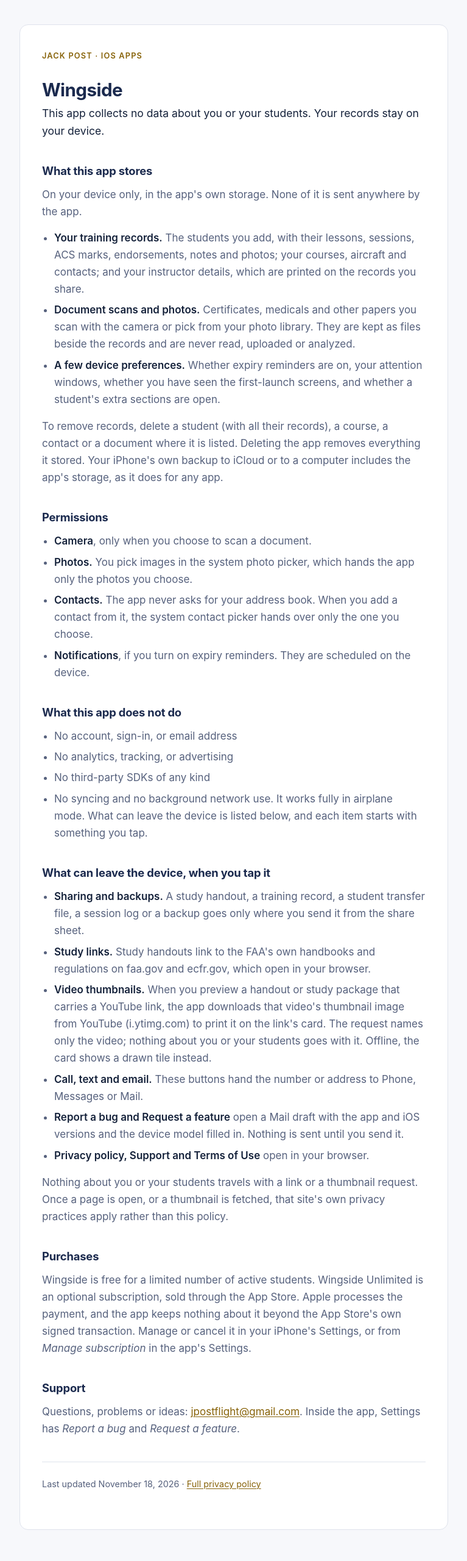
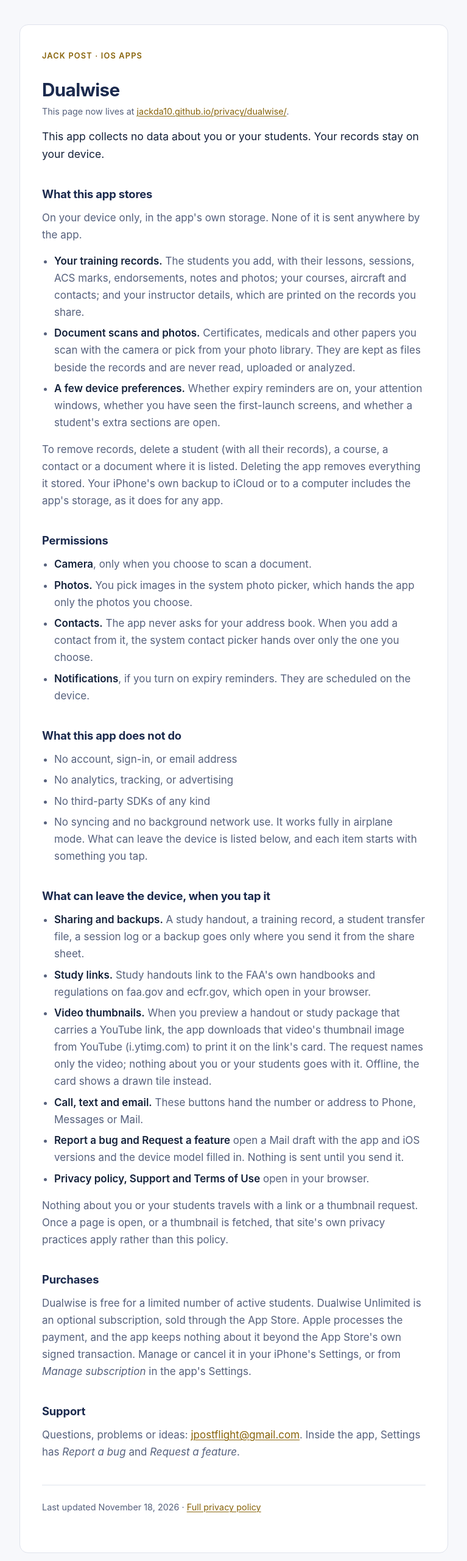
Before and after one commit to JackDA10/privacy, a plain HTML site: page wingside/index.html in a window 1280 px wide. Shown: the whole page at 61% size, without its empty margins (256-1023 px from the left). Drawn offline with Linux system fonts and the light colour scheme.

Commit message:
Add Dualwise privacy page; point old app pages at it
Co-Authored-By: Claude Sonnet 5.5 <noreply@anthropic.com>

```diff
--- a/wingside/index.html
+++ b/wingside/index.html
@@ -3,14 +3,16 @@
 <head>
 <meta charset="utf-8">
 <meta name="viewport" content="width=device-width, initial-scale=1">
-<title>Wingside &mdash; Privacy &amp; Support</title>
+<title>Dualwise &mdash; Privacy &amp; Support</title>
 <link rel="stylesheet" href="../style.css">
 </head>
 <body>
 <main>
 
   <p class="eyebrow">Jack Post &middot; iOS Apps</p>
-  <h1>Wingside</h1>
+  <h1>Dualwise</h1>
+  <p class="updated">This page now lives at
+  <a href="../dualwise/">jackda10.github.io/privacy/dualwise/</a>.</p>
   <p class="lede">This app collects no data about you or your students. Your records stay on
   your device.</p>
 
@@ -74,7 +76,7 @@
   than this policy.</p>
 
   <h2>Purchases</h2>
-  <p>Wingside is free for a limited number of active students. Wingside Unlimited is an
+  <p>Dualwise is free for a limited number of active students. Dualwise Unlimited is an
   optional subscription, sold through the App Store. Apple processes the payment, and the
   app keeps nothing about it beyond the App Store's own signed transaction. Manage or cancel
   it in your iPhone's Settings, or from <em>Manage subscription</em> in the app's Settings.</p>
```
Also changed, not shown: rightseat/index.html (+4 -4 lines).
